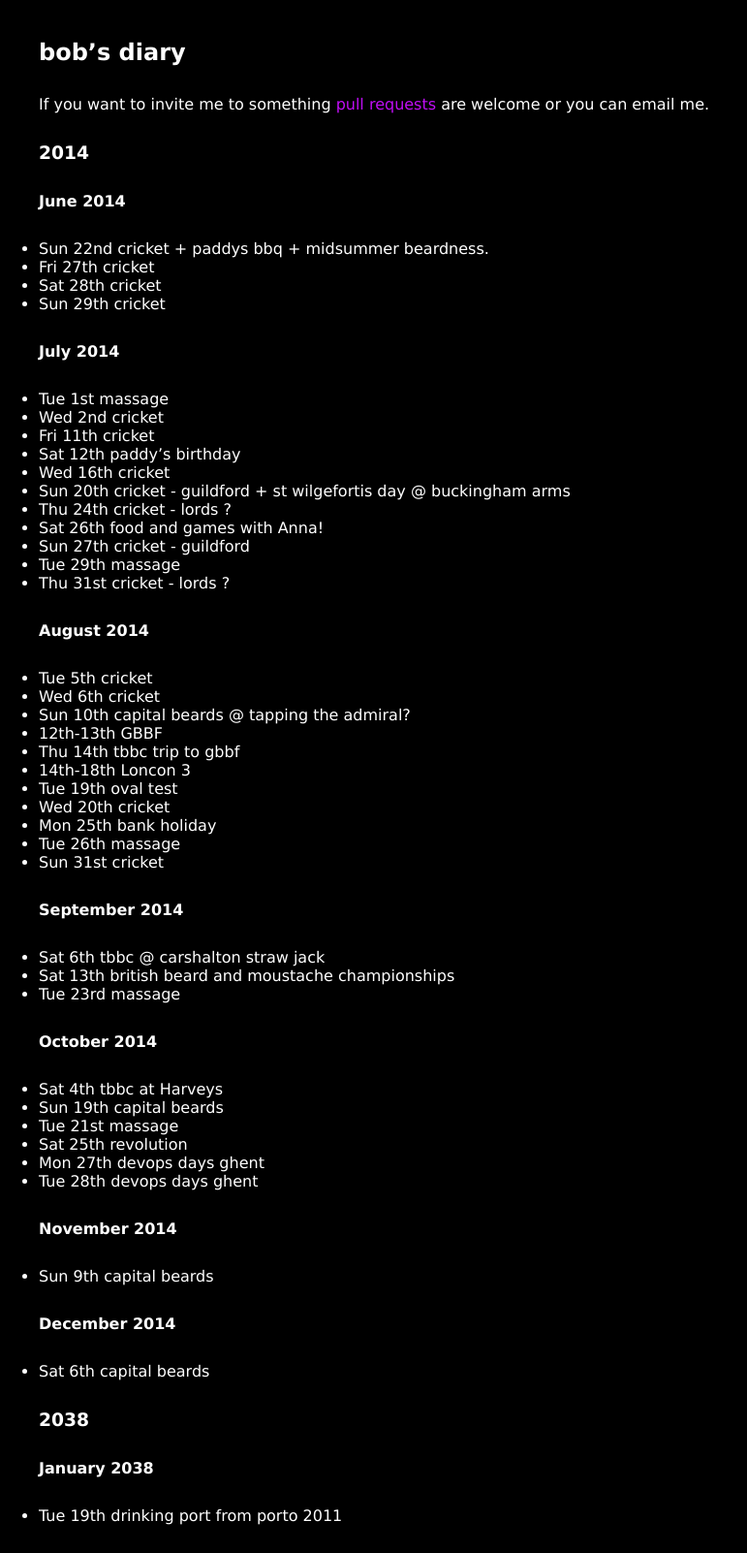
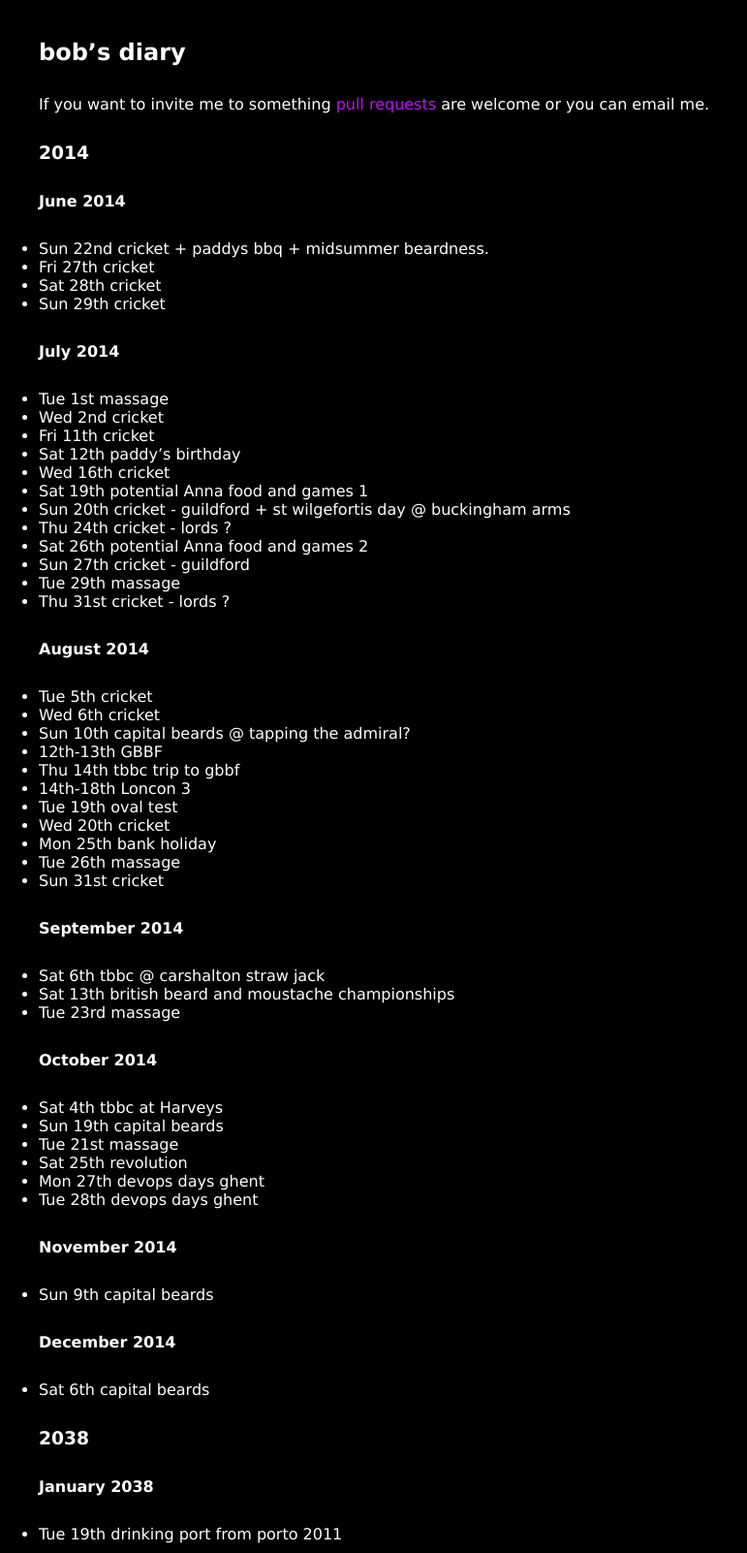
Before and after one commit to rjw1/randomness.org.uk, a Jekyll site: the page built from diary/index.md, in a window 1280 px wide. Shown: the whole page at 97% size, without its empty margins (0-771 px from the left). Built offline with Jekyll 4.4.1, drawn with Linux system fonts in a browser that asks for light colours; Markdown is read by kramdown in place of the engine named in the settings.

Commit message:
Request to reserve previous Saturday
Actual date of party now in question. This commit reserves the previous Saturday as it seems you are free. Will be followed by one cancelling one engagement when party date is fixed (assuming I remember).

```diff
--- a/diary/index.md
+++ b/diary/index.md
@@ -23,9 +23,10 @@ are welcome or you can email me.
 * Fri 11th cricket
 * Sat 12th paddy's birthday
 * Wed 16th cricket
+* Sat 19th potential Anna food and games 1
 * Sun 20th cricket - guildford + st wilgefortis day @ buckingham arms
 * Thu 24th cricket - lords ?
-* Sat 26th food and games with Anna!
+* Sat 26th potential Anna food and games 2
 * Sun 27th cricket - guildford
 * Tue 29th massage
 * Thu 31st cricket - lords ?
```
